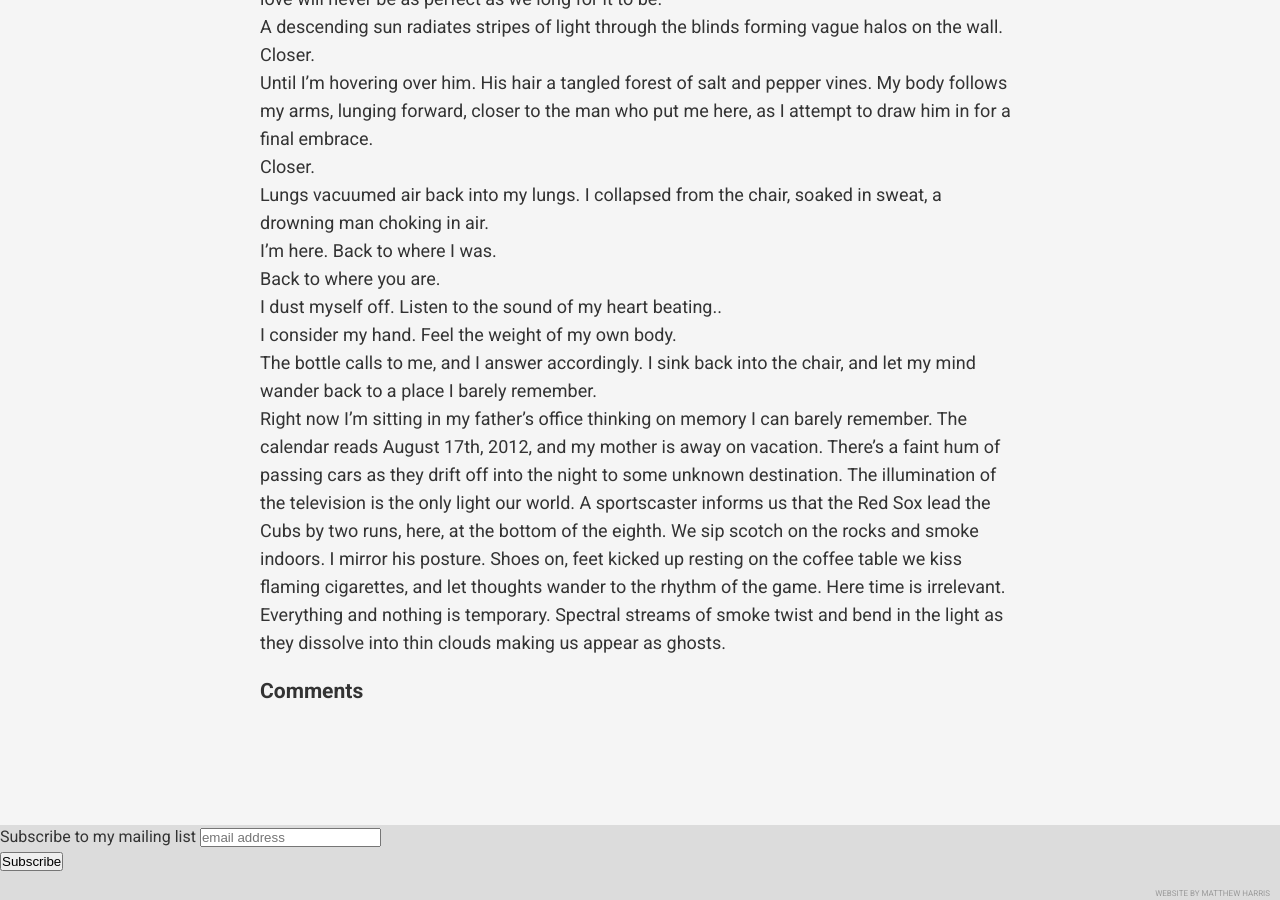
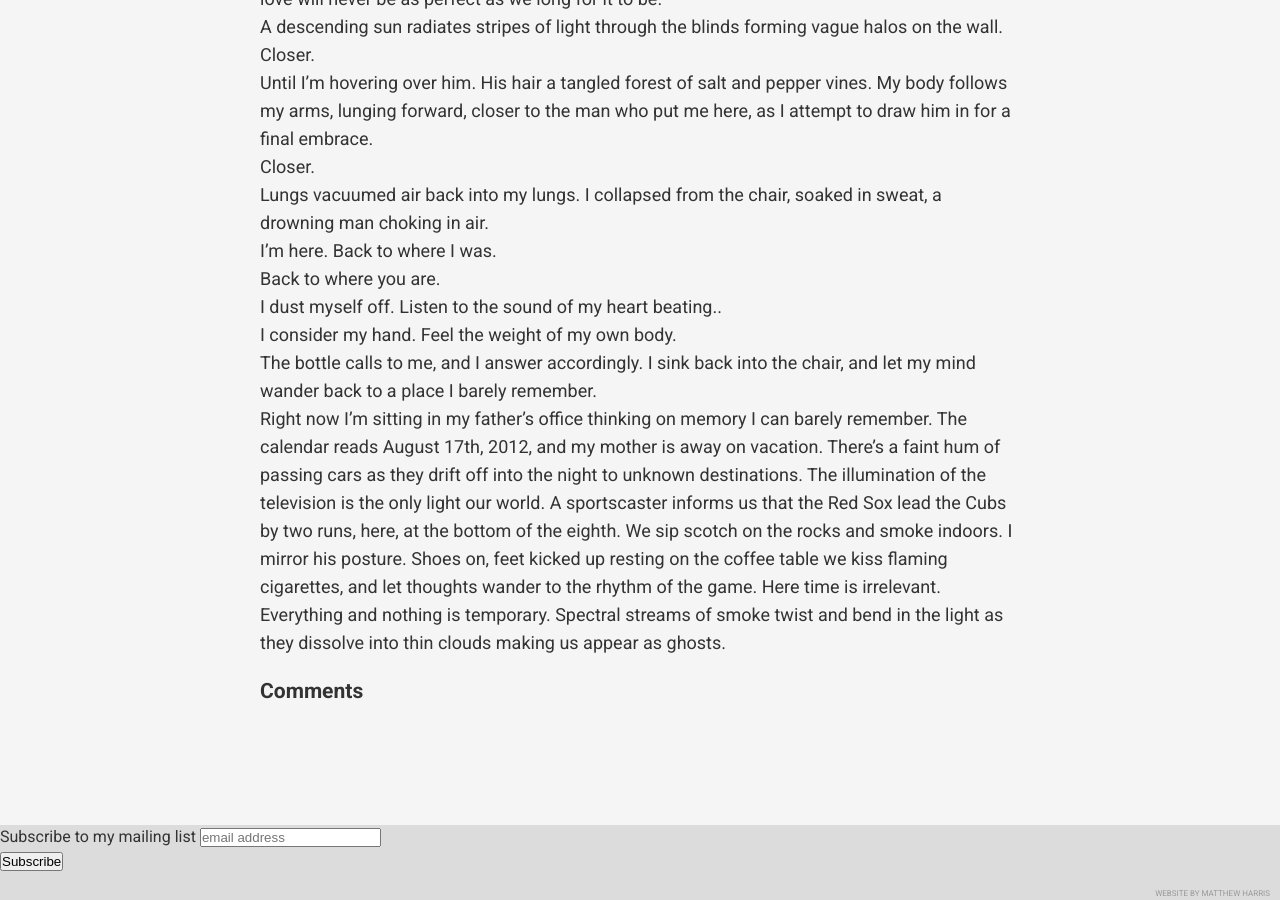
Before and after one commit to heresjohnnynava/heres-johnny-nava, a Jekyll site: the page built from _posts/2017-11-14-171114-Ghosts.md, in a window 1280 px wide and 900 px high, scrolled down 7335 px. Built offline with Jekyll 4.4.1, drawn with Linux system fonts in a browser that asks for light colours; comment, search, counter and statistics services are not loaded.

Commit message:
Update 2017-11-14-171114-Ghosts.md

```diff
--- a/_posts/2017-11-14-171114-Ghosts.md
+++ b/_posts/2017-11-14-171114-Ghosts.md
@@ -126,5 +126,5 @@ Closer.<br />
  I dust myself off. Listen to the sound of my heart beating.. <br />
  I consider my hand. Feel the weight of my own body. <br />
  The bottle calls to me, and I answer accordingly. I sink back into the chair, and let my mind wander back to a place I barely remember. <br />
-Right now I&rsquo;m sitting in my father&rsquo;s office thinking on memory I can barely remember. The calendar reads August 17th, 2012, and my mother is away on vacation. There&rsquo;s a faint hum of passing cars as they drift off into the night to some unknown destination. The illumination of the television is the only light our world. A sportscaster informs us that the Red Sox lead the Cubs by two runs, here, at the bottom of the eighth. We sip scotch on the rocks and smoke indoors. I mirror his posture. Shoes on, feet kicked up resting on the coffee table we kiss flaming cigarettes, and let thoughts wander to the rhythm of the game. Here time is irrelevant. Everything and nothing is temporary. Spectral streams of smoke twist and bend in the light as they dissolve into thin clouds making us appear as ghosts.<br />
+Right now I&rsquo;m sitting in my father&rsquo;s office thinking on memory I can barely remember. The calendar reads August 17th, 2012, and my mother is away on vacation. There&rsquo;s a faint hum of passing cars as they drift off into the night to unknown destinations. The illumination of the television is the only light our world. A sportscaster informs us that the Red Sox lead the Cubs by two runs, here, at the bottom of the eighth. We sip scotch on the rocks and smoke indoors. I mirror his posture. Shoes on, feet kicked up resting on the coffee table we kiss flaming cigarettes, and let thoughts wander to the rhythm of the game. Here time is irrelevant. Everything and nothing is temporary. Spectral streams of smoke twist and bend in the light as they dissolve into thin clouds making us appear as ghosts.<br />
 </p>
```
